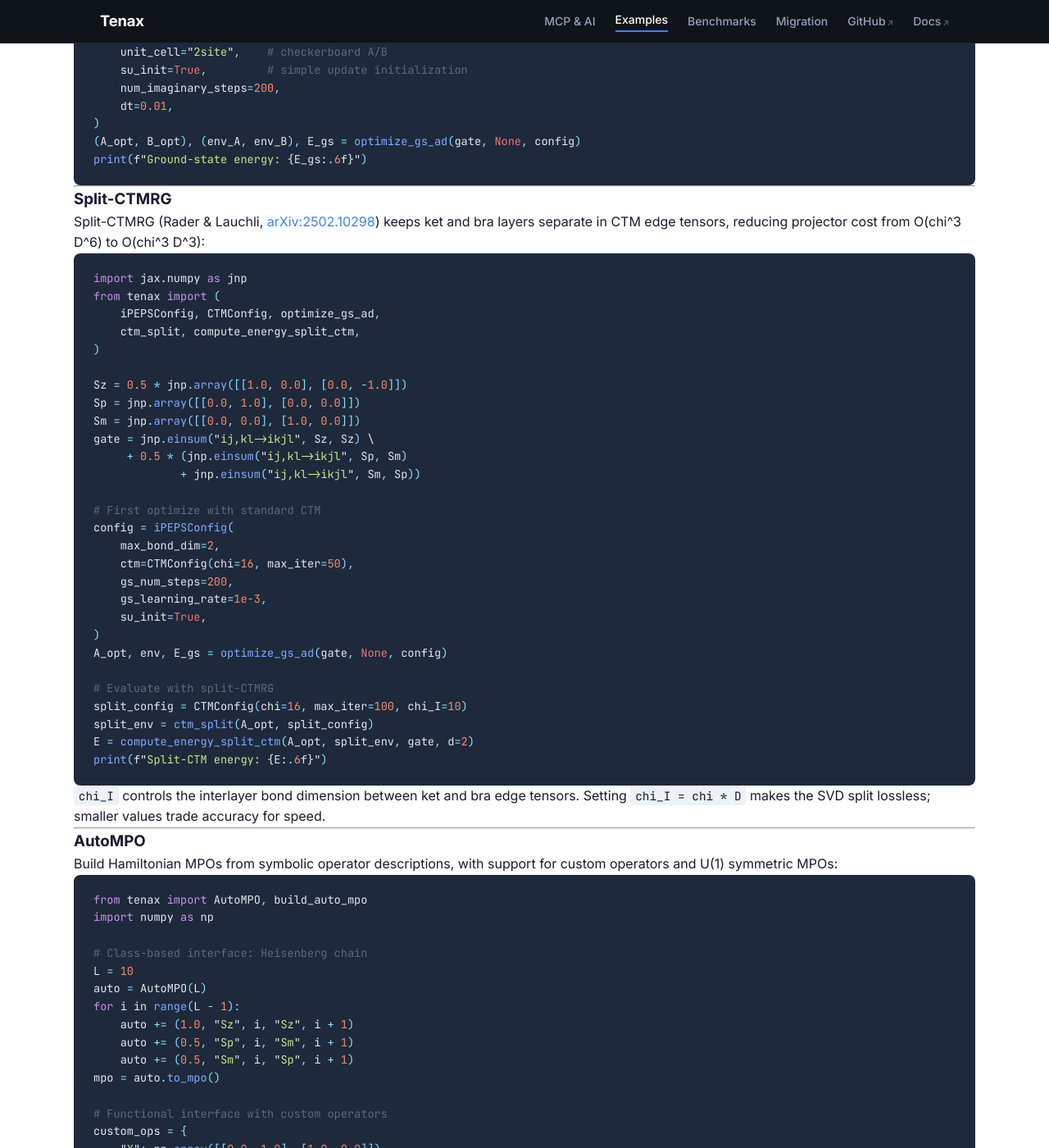
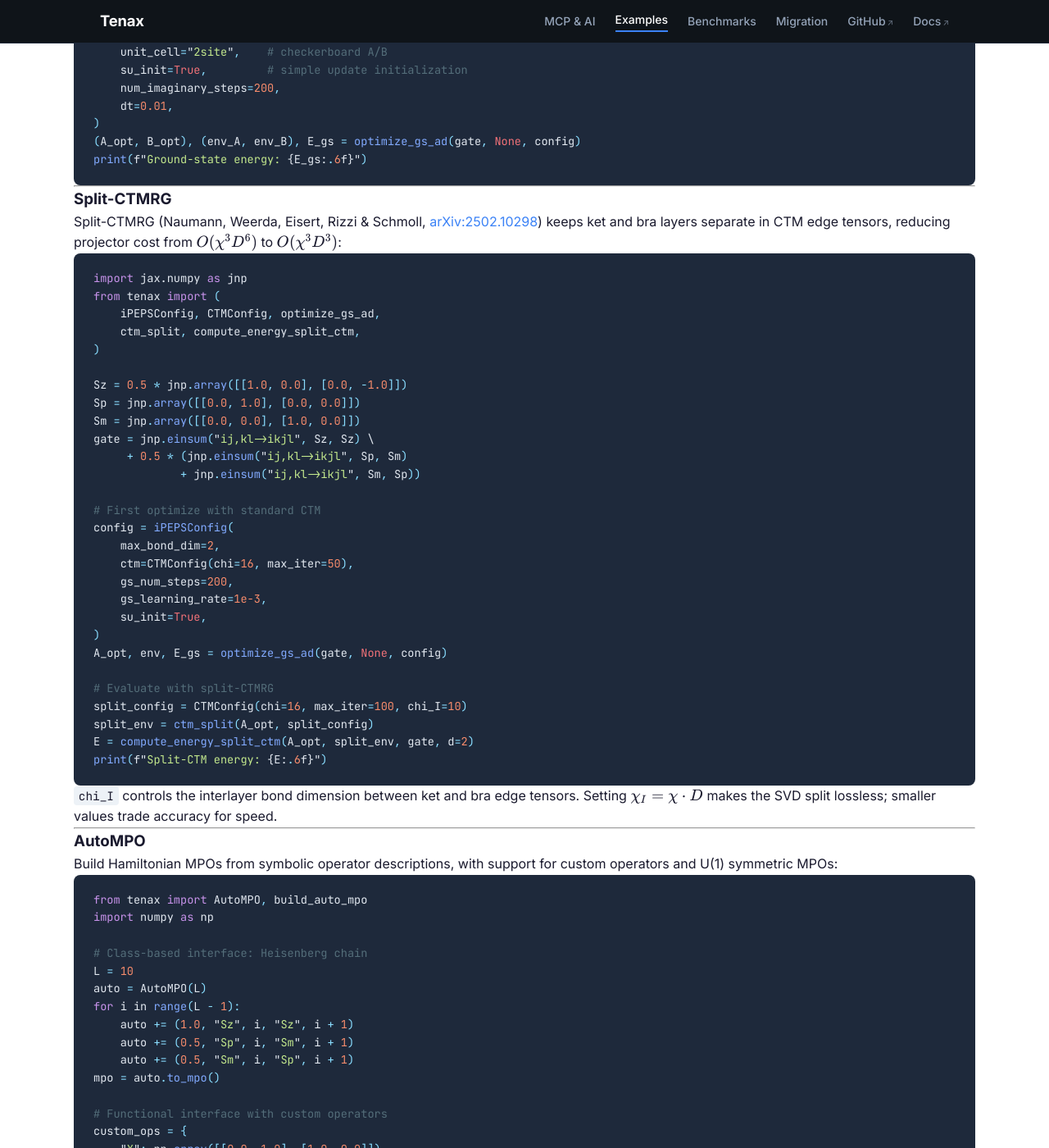
Before and after one commit to tenax-lab/tenax-lab.github.io, a Jekyll site: the page built from examples.md, in a window 1280 px wide and 1400 px high, scrolled down 4706 px. Shown: the whole window at 82% size. Built offline with Jekyll 4.4.1, drawn with Linux system fonts in a browser that asks for light colours; some of the changed text lies outside the part shown.

Commit message:
Fix Split-CTMRG author list and render math with KaTeX
- Correct authors: Naumann, Weerda, Eisert, Rizzi & Schmoll (not Rader & Lauchli)
- Add KaTeX for inline math rendering
- Render O(chi^3 D^6), Ly, chi_I as LaTeX symbols

Co-Authored-By: Claude Opus 4.6 <noreply@anthropic.com>

````diff
--- a/_includes/head.html
+++ b/_includes/head.html
@@ -7,3 +7,7 @@
 <link rel="preconnect" href="https://fonts.gstatic.com" crossorigin>
 <link href="https://fonts.googleapis.com/css2?family=Inter:wght@400;500;600;700&family=JetBrains+Mono:wght@400;500&display=swap" rel="stylesheet">
 <script src="{{ '/assets/js/nav.js' | relative_url }}" defer></script>
+<link rel="stylesheet" href="https://cdn.jsdelivr.net/npm/katex@0.16.11/dist/katex.min.css">
+<script defer src="https://cdn.jsdelivr.net/npm/katex@0.16.11/dist/katex.min.js"></script>
+<script defer src="https://cdn.jsdelivr.net/npm/katex@0.16.11/dist/contrib/auto-render.min.js"
+  onload="renderMathInElement(document.body, {delimiters: [{left: '$$', right: '$$', display: true}, {left: '$', right: '$', display: false}]});"></script>
--- a/examples.md
+++ b/examples.md
@@ -273,7 +273,7 @@ print(f"Ground-state energy: {E_gs:.6f}")
 
 ### Split-CTMRG
 
-Split-CTMRG (Rader & Lauchli, [arXiv:2502.10298](https://arxiv.org/abs/2502.10298)) keeps ket and bra layers separate in CTM edge tensors, reducing projector cost from O(chi^3 D^6) to O(chi^3 D^3):
+Split-CTMRG (Naumann, Weerda, Eisert, Rizzi & Schmoll, [arXiv:2502.10298](https://arxiv.org/abs/2502.10298)) keeps ket and bra layers separate in CTM edge tensors, reducing projector cost from $O(\chi^3 D^6)$ to $O(\chi^3 D^3)$:
 
 ```python
 import jax.numpy as jnp
@@ -306,7 +306,7 @@ E = compute_energy_split_ctm(A_opt, split_env, gate, d=2)
 print(f"Split-CTM energy: {E:.6f}")
 ```
 
-`chi_I` controls the interlayer bond dimension between ket and bra edge tensors. Setting `chi_I = chi * D` makes the SVD split lossless; smaller values trade accuracy for speed.
+`chi_I` controls the interlayer bond dimension between ket and bra edge tensors. Setting $\chi_I = \chi \cdot D$ makes the SVD split lossless; smaller values trade accuracy for speed.
 
 ---
 
````
Also changed, not shown: other parts of examples.md (+2 -2 lines).
